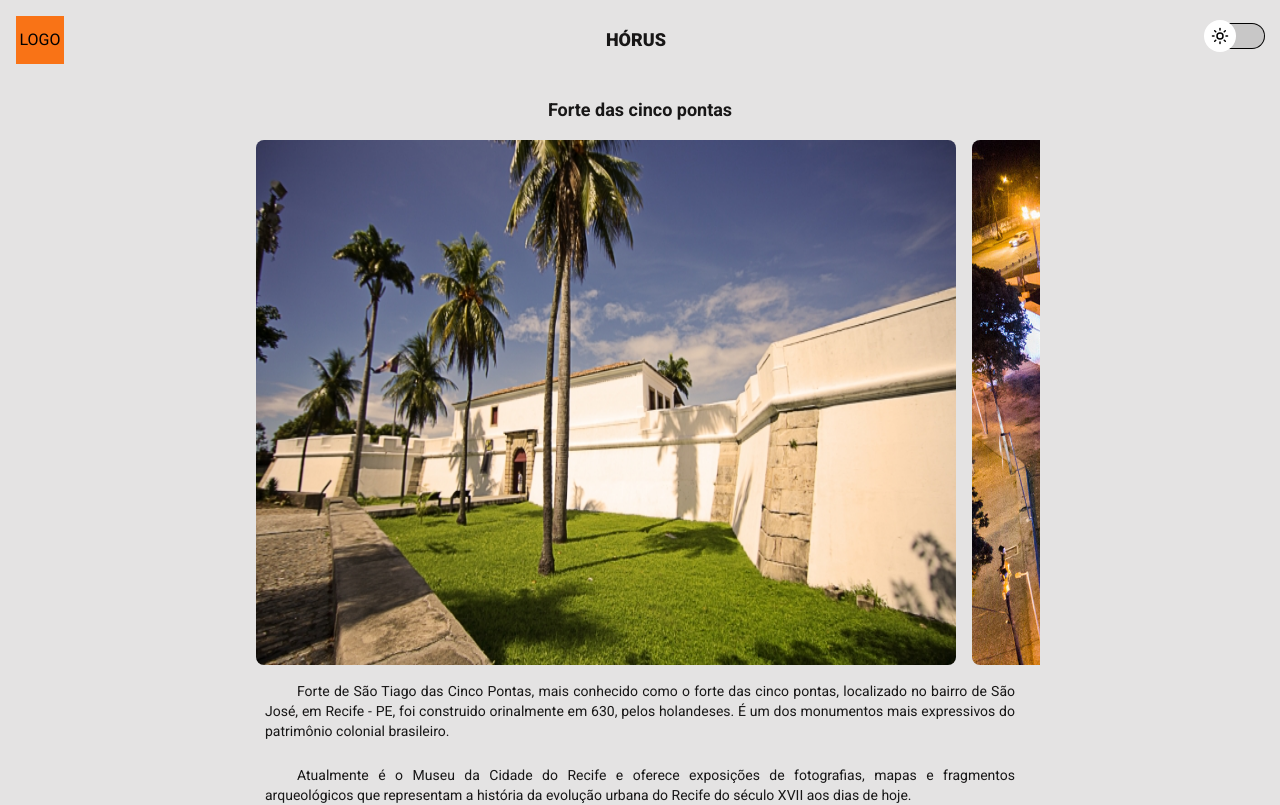
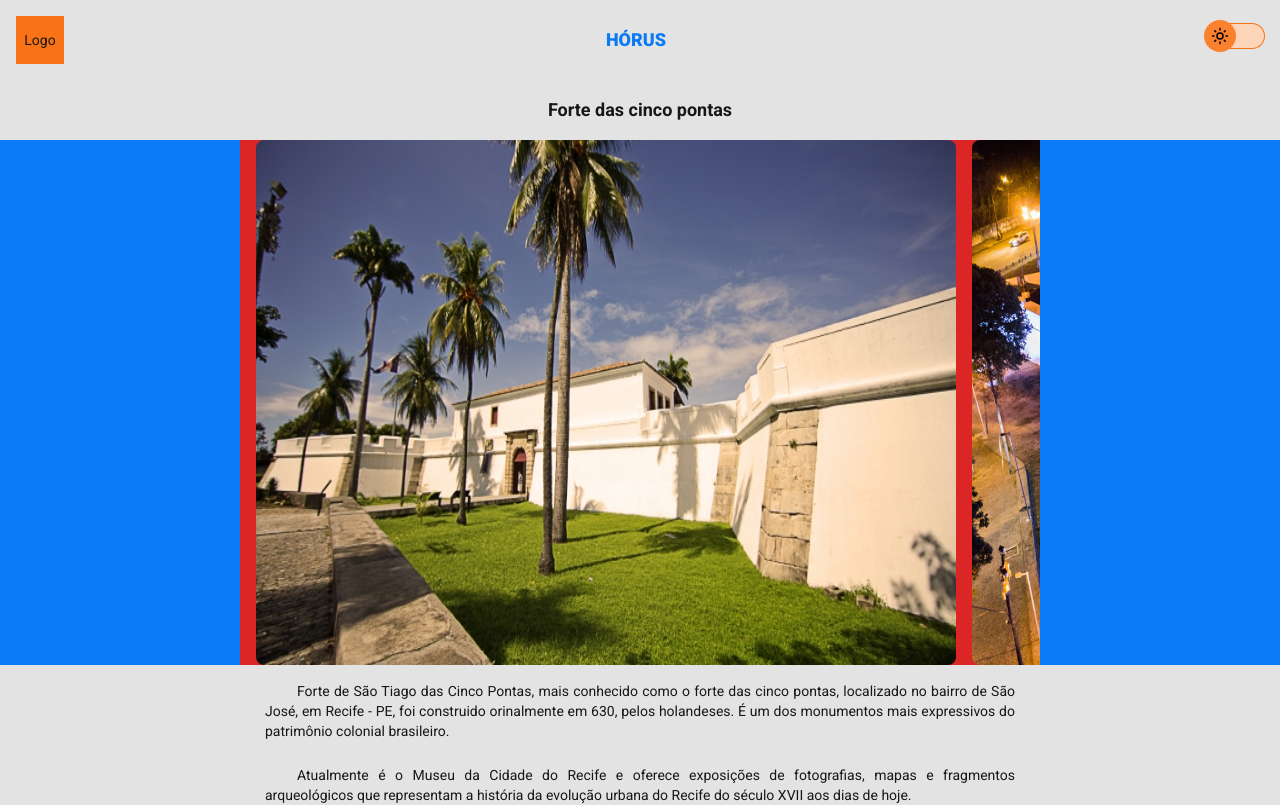
Before and after one commit to Maycomwill/turismo-tombado, a React (Vite) app: page /forte-5-pontas in a window 1280 px wide. Shown: the top 805 px of the page. Built offline with nearby package versions, Linux system fonts and the light colour scheme.

Commit message:
button variant added

```diff
--- a/src/components/Button.tsx
+++ b/src/components/Button.tsx
@@ -25,6 +25,11 @@ export function Button({
           "bg-orange-400": variant === "PRIMARY",
           "hover:bg-orange-500": variant === "PRIMARY",
         },
+        {
+          "text-white": variant === "SECONDARY",
+          "bg-red-500": variant === "SECONDARY",
+          "hover:bg-red-600": variant === "SECONDARY",
+        },
         className
       )}
       {...props}
--- a/src/components/Carousel.tsx
+++ b/src/components/Carousel.tsx
@@ -2,19 +2,19 @@ import React, {
   useRef,
   useState,
   useEffect,
-  MutableRefObject,
   HTMLAttributes,
 } from "react";
 import { motion } from "framer-motion";
+import clsx from "clsx";
 
 interface ICarouselProps extends HTMLAttributes<HTMLDivElement> {
   images: string[];
+  className: string;
 }
 
-export function Carousel({ images }: ICarouselProps) {
+export function Carousel({ images, className }: ICarouselProps) {
   const carousel = useRef<any>(null);
   const [width, setWidth] = useState(0);
-
 
   useEffect(() => {
     const screenWidth = window.screen.width
@@ -28,10 +28,10 @@ export function Carousel({ images }: ICarouselProps) {
   }, []);
 
   return (
-    <div className="w-screen">
+    <div className={clsx("bg-blue-500 w-full m-auto", className)} >
       <motion.div
       ref={carousel}
-      className="w-fullmax-w-[380px] md:max-w-[800px] m-auto px-4 overflow-hidden cursor-grab overflow-x-hidden"
+      className="bg-red-600 max-w-[380px] md:max-w-[800px] m-auto px-4 overflow-hidden cursor-grab overflow-x-hidden"
       whileTap={{ cursor: "grabbing" }}
     >
       <motion.div
--- a/src/components/Footer.tsx
+++ b/src/components/Footer.tsx
@@ -3,7 +3,7 @@ import Text from './Text'
 
 export function Footer() {
   return (
-    <div className='w-screen p-4 overflow-hidden text-center relative bottom-0'>
+    <div className='w-full p-4 overflow-hidden text-center relative bottom-0'>
       <Text size='sm'>Projeto Integrado I - Os Panteras - 1ºB D.S. - 2023 &reg;</Text>
     </div>
   )
--- a/src/components/Header.tsx
+++ b/src/components/Header.tsx
@@ -5,10 +5,10 @@ import { Switch } from "./Switch";
 export function Header() {
   return (
     <div className="w-full flex items-center justify-between p-4 mb-4">
-      <div className="w-12 h-12 bg-orange-500 text-center items-center justify-center flex">
-        LOGO
+      <div className="w-12 h-12 bg-orange-500 dark:bg-blue-500 text-center items-center justify-center flex">
+        <Text color="gray">Logo</Text>
       </div>
-      <Text size="xlg" weight="black">HÓRUS</Text>
+      <Text color="blue" size="xlg" weight="black">HÓRUS</Text>
       <div>
         <Switch />
       </div>
--- a/src/components/Switch.tsx
+++ b/src/components/Switch.tsx
@@ -8,12 +8,12 @@ export function Switch() {
     <div>
       <SwitchPrimitive.Root
         className="
-        w-14 h-6 ring-1 ring-black dark:ring-white rounded-full relative focus:shadow-sm bg-[#00000020] dark:bg-[#ffffff20]"
+        w-14 h-6 ring-1 ring-orange-500 dark:ring-blue-500 rounded-full relative focus:shadow-sm bg-orange-100 dark:bg-blue-100"
         onCheckedChange={() => {
           setTheme(theme === "dark" ? "light" : "dark");
         }}
       >
-        <SwitchPrimitive.Thumb className="bg-white w-8 h-8 rounded-full transition-transform duration-150 -translate-x-1 -translate-y-1 data-[state=checked]:translate-x-7 hover:ring-8 ring-[#00000040] dark:ring-[#ffffff40] flex items-center justify-center">
+        <SwitchPrimitive.Thumb className="bg-orange-400 dark:bg-blue-400 w-8 h-8 rounded-full transition-transform duration-150 -translate-x-1 -translate-y-1 data-[state=checked]:translate-x-7 hover:ring-8 ring-orange-50 dark:ring-blue-50 flex items-center justify-center">
             {theme === 'dark' ? <Moon size={18}/> : <Sun size={18}/>}
         </SwitchPrimitive.Thumb>
       </SwitchPrimitive.Root>
--- a/src/components/Text.tsx
+++ b/src/components/Text.tsx
@@ -6,7 +6,7 @@ interface ITextProps extends React.HTMLAttributes<HTMLSpanElement> {
   children: ReactNode;
   asChild?: boolean;
   className?: string;
-  color?: "blue" | "yellow" | "white" | "gray";
+  color?: "blue" | "orange" | "gray";
   weight?: "regular" | "bold" | "black";
   paragraph?: "1" | "2";
 }
@@ -24,8 +24,8 @@ function Text({
     <span
       className={clsx(
         {
-          "text-pBlue-500": color === "blue",
-          "text-pYellow-500": color === "yellow",
+          "text-blue-500": color === "blue",
+          "text-orange-500": color === "orange",
           "text-gray-900 dark:text-gray-100": color === "gray",
         },
         {
--- a/src/pages/Forte5.tsx
+++ b/src/pages/Forte5.tsx
@@ -15,19 +15,19 @@ export function Forte5() {
   const screenWidth = window.screen.width;
 
   return (
-    <div className="w-screen h-full">
+    <>
       <Header />
       <div className="text-center">
         <Text weight="bold" size="xlg">
           Forte das cinco pontas
         </Text>
-        <div className="my-4">
+
           <Carousel
             images={[Image1, Image2, Image3, Image4]}
-            className="mt-4"
+            className="my-4"
           />
-        </div>
-        <div className="w-screen flex items-center justify-center">
+
+        <div className="w-full flex items-center justify-center">
           <div className="max-w-[325px] md:max-w-[750px] mb-4 flex flex-col items-start justify-center text-justify">
             <Text paragraph="2">
               Forte de São Tiago das Cinco Pontas, mais conhecido como o forte
@@ -78,6 +78,6 @@ export function Forte5() {
         </div>
       )}
       <Footer />
-    </div>
+    </>
   );
 }
--- a/tailwind.config.cjs
+++ b/tailwind.config.cjs
@@ -27,6 +27,7 @@ module.exports = {
           900: '#181717'
         },
         blue: {
+          50: '#cee5fd20',
           100: '#b6d7fc',
           200: '#85bdfa',
           300: '#54a3f8',
@@ -36,19 +37,19 @@ module.exports = {
           700: '#064a93',
           800: '#043162',
           900: '#021931'
+        },
+        orange: {
+          50: '#fee3d060',
+          100: '#fdd5b9',
+          200: '#fcb98b',
+          300: '#fb9d5c',
+          400: '#fa812d',
+          500: '#f97316',
+          600: '#c75c12',
+          700: '#95450d',
+          800: '#642e09',
+          900: '#321704'
         }
-        //,
-        // pYellow: {
-        //   100: '#ffedcc',
-        //   200: '#ffdb99',
-        //   300: '#ffc866',
-        //   400: '#ffb633',
-        //   500: '#FFA400',
-        //   600: '#cc8300',
-        //   700: '#996200',
-        //   800: '#664200',
-        //   900: '#332100'
-        // }
       }
     }
   },
```
